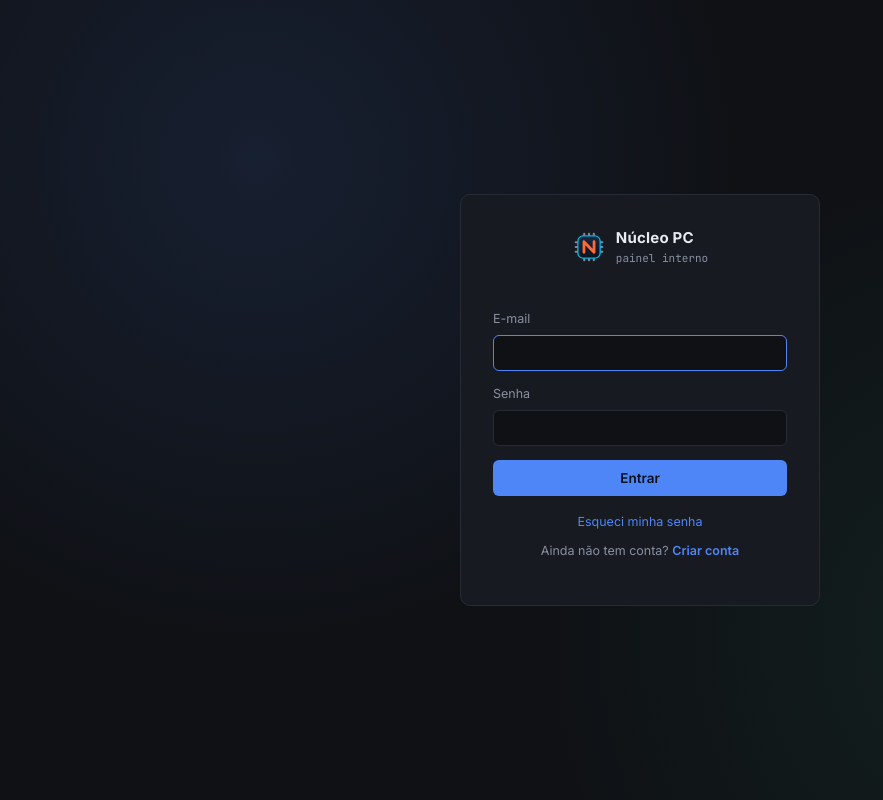
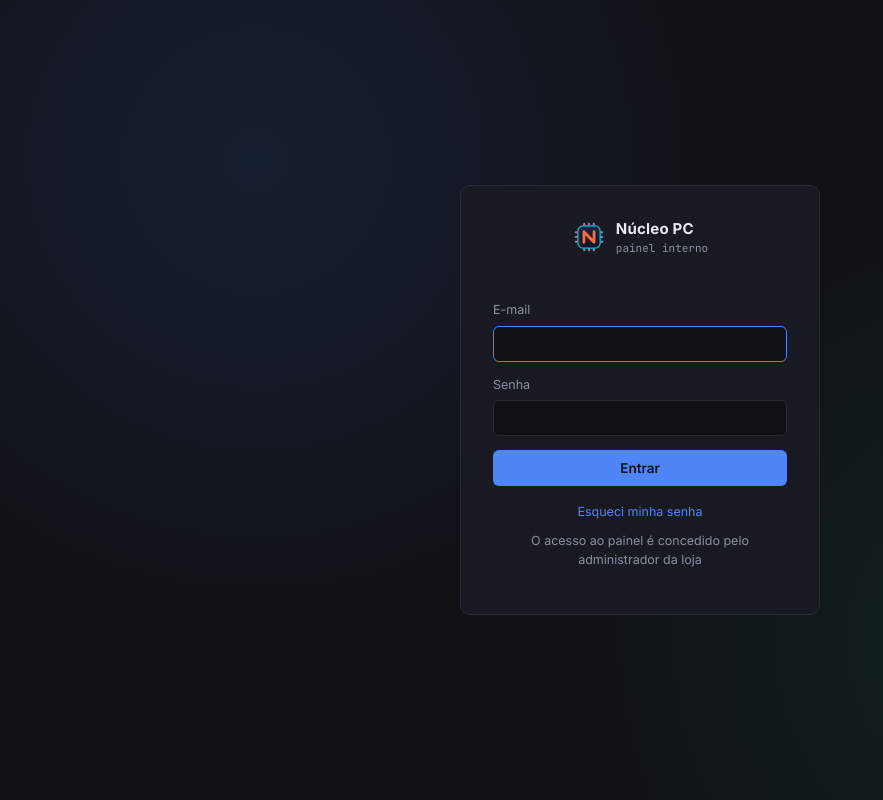
Before and after one commit to Aluno2410391/nucleopc, a PHP site: page /views/auth/login.php in a window 1280 px wide. Shown: the whole page, without its empty margins (0-883 px from the left). Run offline with PHP 8.4, Linux system fonts and the light colour scheme.

Commit message:
login.php

```diff
--- a/nucleopc/admin/views/auth/login.php
+++ b/nucleopc/admin/views/auth/login.php
@@ -49,7 +49,7 @@
     </div>
 
     <p style="text-align:center; font-size:12.5px; color:var(--muted); margin-top:10px;">
-      Ainda não tem conta? <a href="index.php?url=auth/cadastro" style="font-weight:600;">Criar conta</a>
+      O acesso ao painel é concedido pelo administrador da loja
     </p>
   </div>
 </div>
```
